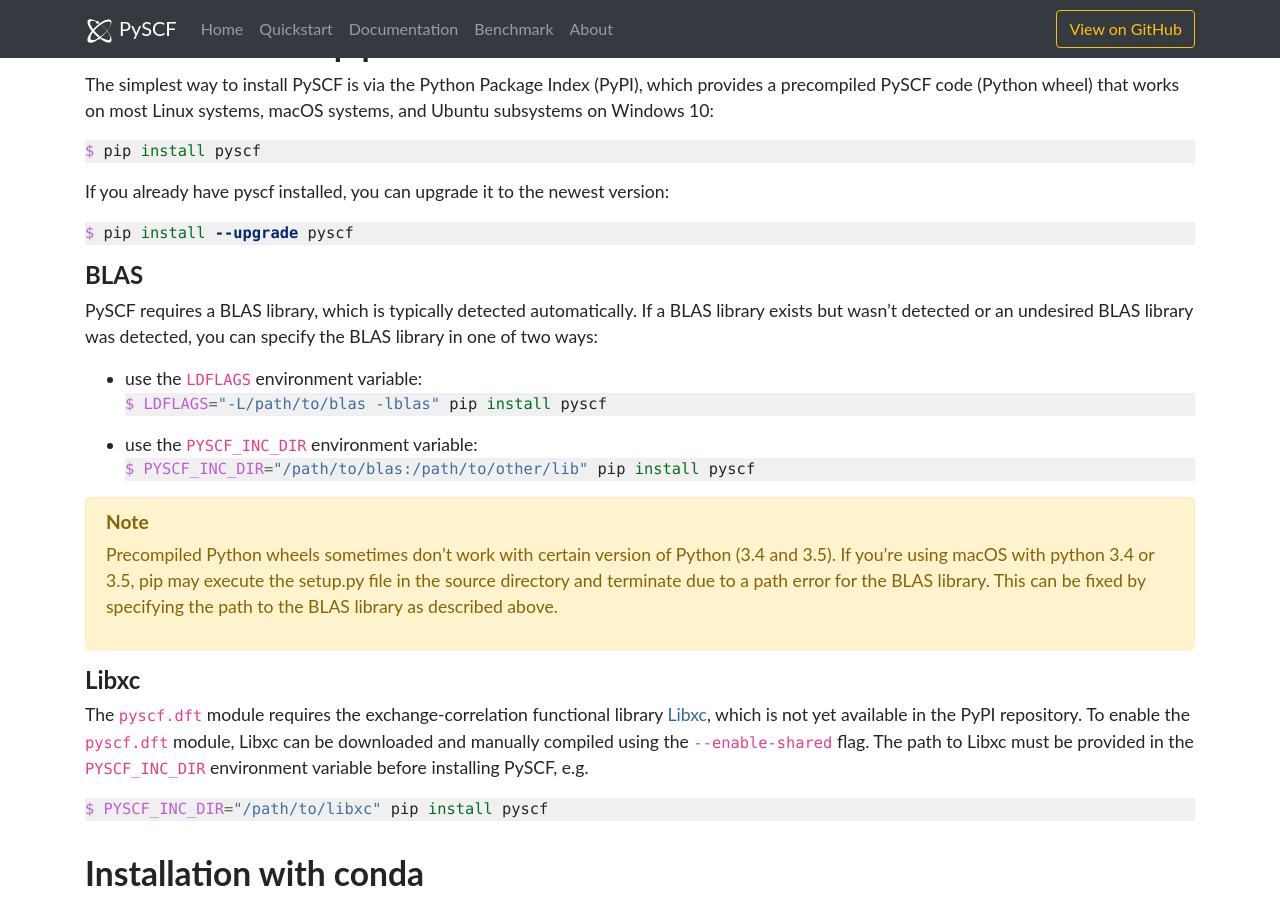
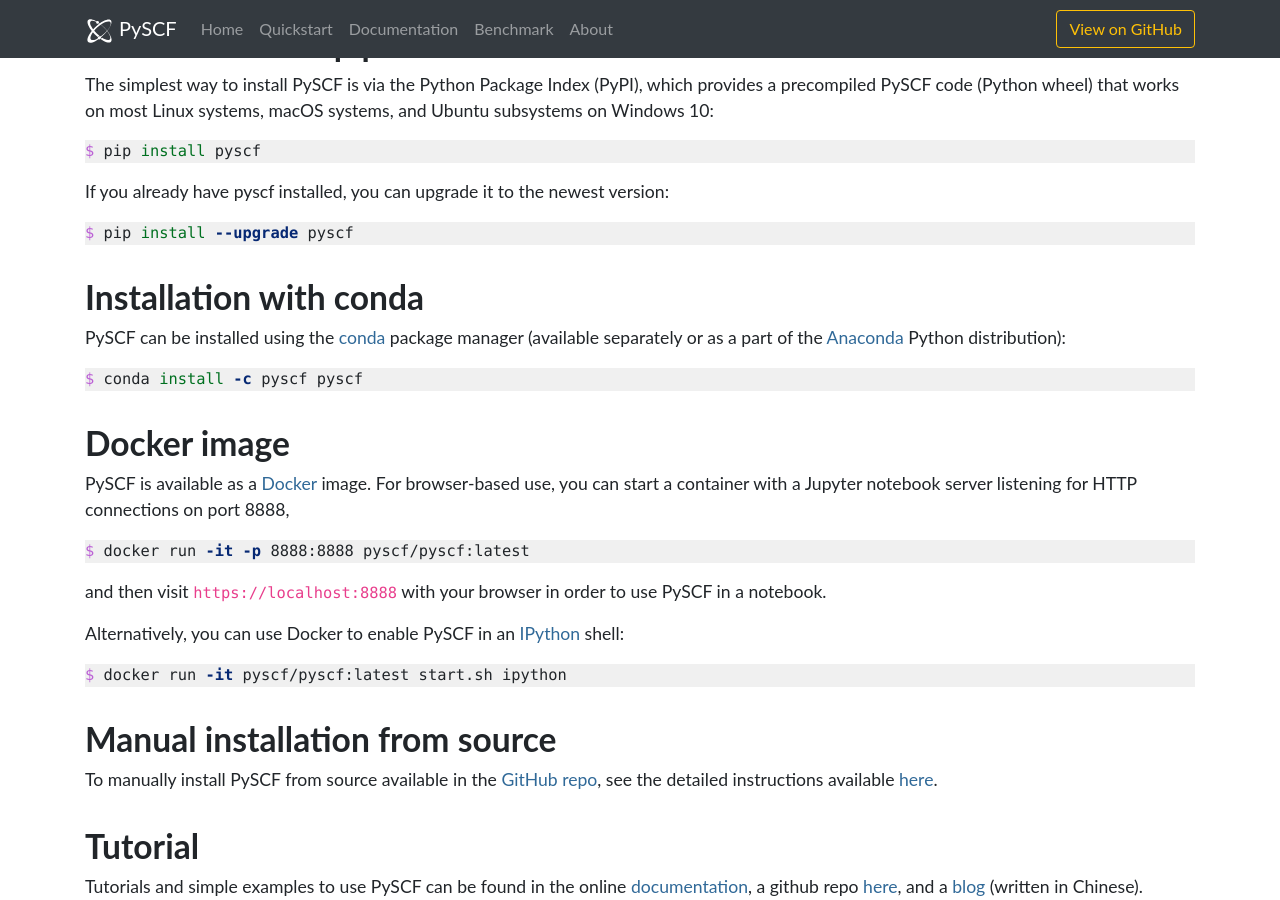
Before and after one commit to pyscf/pyscf.github.io-v1, a Jekyll site: the page built from quickstart.md, in a window 1280 px wide and 900 px high, scrolled down 332 px. Built offline with Jekyll 4.4.1, drawn with Linux system fonts in a browser that asks for light colours.

Commit message:
Update install instruction

````diff
--- a/quickstart.md
+++ b/quickstart.md
@@ -14,44 +14,6 @@ If you already have pyscf installed, you can upgrade it to the newest
 version:
 ``` shell
 $ pip install --upgrade pyscf
-```
-
-## BLAS
-
-PySCF requires a BLAS library, which is typically detected automatically. If a
-BLAS library exists but wasn't detected or an undesired BLAS library was
-detected, you can specify the BLAS library in one of two ways:
-- use the `LDFLAGS` environment variable:
-  ``` shell
-  $ LDFLAGS="-L/path/to/blas -lblas" pip install pyscf
-  ```
-- use the `PYSCF_INC_DIR` environment variable:
-  ``` shell
-  $ PYSCF_INC_DIR="/path/to/blas:/path/to/other/lib" pip install pyscf
-  ```
-
-<div class="alert alert-warning" role="alert" markdown="1">
-
-#### Note
-{:.alert-heading}
-
-Precompiled Python wheels sometimes don't work with certain version of Python
-(3.4 and 3.5). If you’re using macOS with python 3.4 or 3.5, pip may execute the
-setup.py file in the source directory and terminate due to a path error for the
-BLAS library. This can be fixed by specifying the path to the BLAS library
-as described above.
-
-</div>
-
-## Libxc
-
-The `pyscf.dft` module requires the exchange-correlation functional library
-[Libxc](https://tddft.org/programs/libxc/), which is not yet available in the
-PyPI repository.  To enable the `pyscf.dft` module, Libxc can be downloaded and
-manually compiled using the `--enable-shared` flag.  The path to Libxc must be
-provided in the `PYSCF_INC_DIR` environment variable before installing PySCF, e.g.
-``` shell
-$ PYSCF_INC_DIR="/path/to/libxc" pip install pyscf
 ```
 
 # Installation with conda
@@ -90,6 +52,6 @@ repo](https://github.com/pyscf/pyscf), see the detailed instructions available
 # Tutorial
 
 Tutorials and simple examples to use PySCF can be found in the online
-[documentation](http://pyscf.org/pyscf/tutorial.html), a github repo
+[documentation](http://pyscf.org/pyscf/quickstart.html), a github repo
 [here](https://github.com/nmardirossian/PySCF_Tutorial/blob/master/user_guide.ipynb),
 and a [blog](https://py-xdh.readthedocs.io/zh_CN/latest/) (written in Chinese).
````
Also changed, not shown: about.md (+1 -1 lines).
